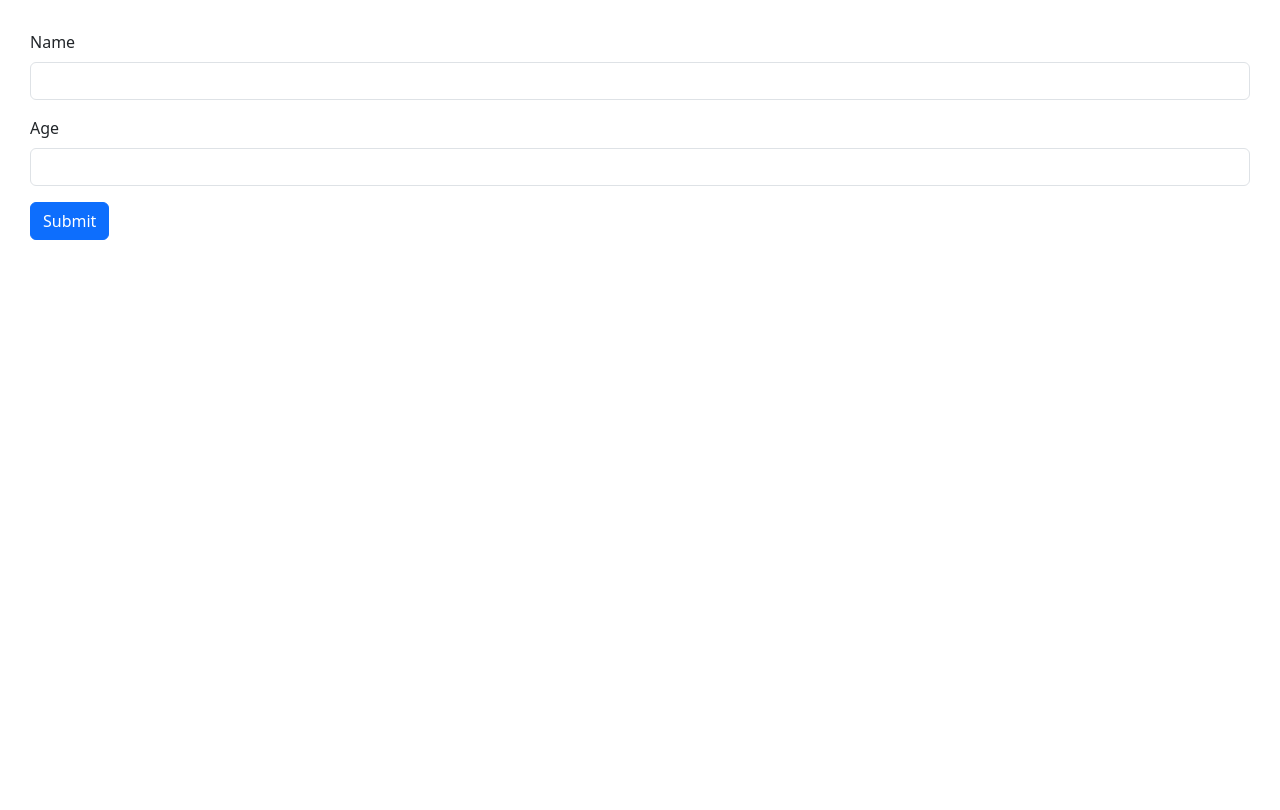
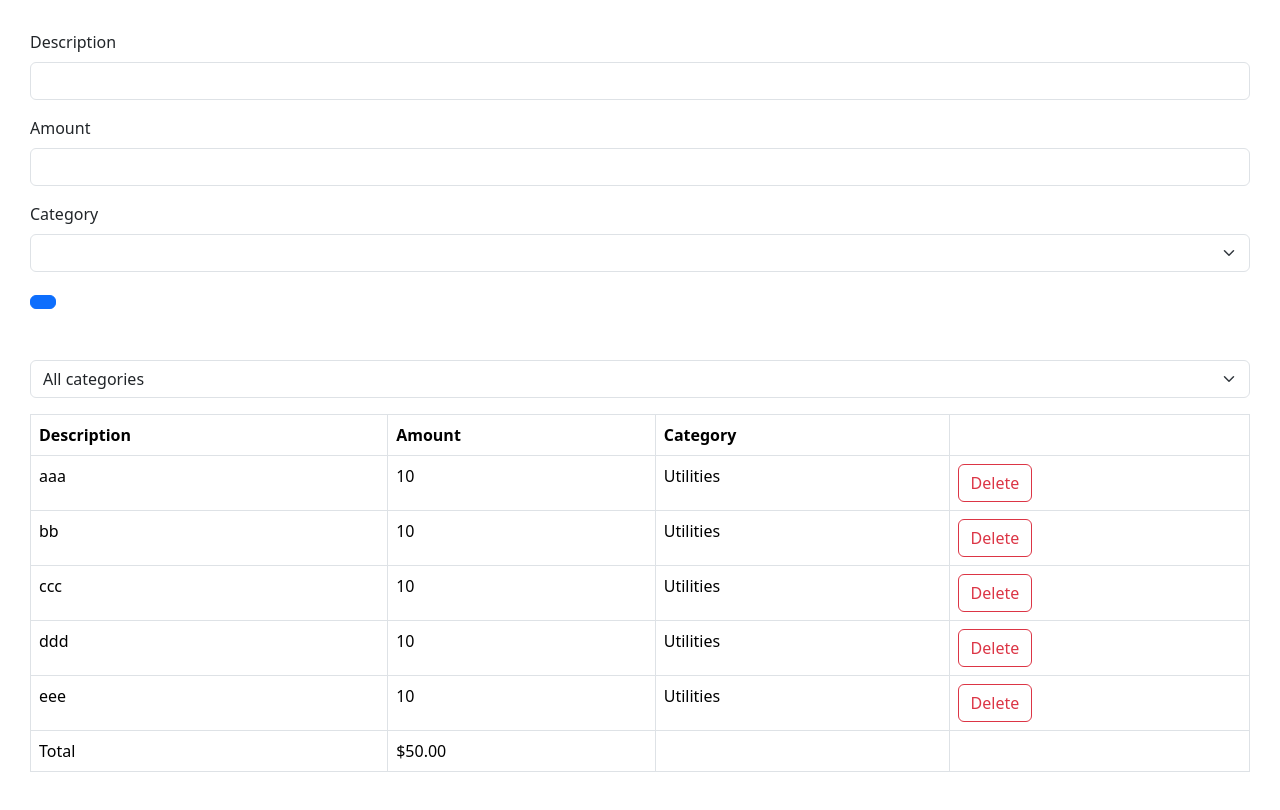
Before and after one commit to Focuscode77/React-X, a React (Vite) app in the folder react-app/: page / in a window 1280 px wide. Shown: the top 810 px of the page. Built offline with nearby package versions, Linux system fonts and the light colour scheme.

Commit message:
Updated Expense form

```diff
--- a/react-app/src/App.tsx
+++ b/react-app/src/App.tsx
@@ -1,16 +1,38 @@
-import React, { Fragment } from 'react';
-import Form from './components/Form'
-import { useState } from 'react';
-
-
+import React, { Fragment, useState } from 'react';
+import ExpenseList from "./expense-tracker/components/ExpenseList";
+import ExpenseFilter from "./expense-tracker/components/ExpenseFilter";
+import ExpenseForm from "./expense-tracker/components/ExpenseForm";
+export const categories = ["Groceries", "Utilities", "Entertainment"];
 
 
 function App() {
 
+  const [selectedCategory, setselectedCategory] = useState("");
+
+  const [expenses, setExpenses] = useState([
+    { id: 1, description: 'aaa', amount: 10, category: 'Utilities' },
+    { id: 2, description: 'bb', amount: 10, category: 'Utilities' },
+    { id: 3, description: 'ccc', amount: 10, category: 'Utilities' },
+    { id: 4, description: 'ddd', amount: 10, category: 'Utilities' },
+    { id: 5, description: 'eee', amount: 10, category: 'Utilities' }
+
+
+  ]);
+
+  const visiableExpenses = selectedCategory ? expenses.filter(e => e.category === selectedCategory) : expenses
   return (
 
     <div>
-      <Form />
+      <div>
+        <div className="mb-5">
+          <ExpenseForm />
+        </div>
+      </div>
+      <div className="mb-3">
+        <ExpenseFilter onSelectCategory={category => setselectedCategory(category)} />
+      </div>
+
+      <ExpenseList expenses={visiableExpenses} onDelete={(id) => setExpenses(expenses.filter(e => e.id !== id))} />
     </div>
 
 
--- a/react-app/src/components/Form.tsx
+++ b/react-app/src/components/Form.tsx
@@ -25,14 +25,19 @@ const Form = () => {
     return (
         <form onSubmit={handleSubmit(onSubmit)}>
 
-            <div className="mb-3"><label htmlFor="name" className="form-label">Name</label>
+            <div className="mb-3"><label htmlFor="name" className="form-label">Description</label>
                 <input {...register('name')} id="name" type="text" className="form-control" />
                 {errors.name && (<p className="text-danger">{errors.name.message}</p>)}
 
             </div>
 
-            <div className="mb-3"><label htmlFor="age" className="form-label">Age</label>
+            <div className="mb-3"><label htmlFor="age" className="form-label">Amount</label>
                 <input {...register('age', { valueAsNumber: true })} id="age" type="number" className="form-control" />
+                {errors.age && (<p className="text-danger">{errors.age.message}</p>)}
+            </div>
+
+            <div className="mb-3"><label htmlFor="age" className="form-label">Category</label>
+                <input {...register('age', { valueAsNumber: true })} id="age" type="dropdown" className="form-control" />
                 {errors.age && (<p className="text-danger">{errors.age.message}</p>)}
             </div>
             <button className="btn btn-primary" type="submit">Submit</button>
--- /dev/null
+++ b/react-app/src/expense-tracker/components/ExpenseFilter.tsx
@@ -0,0 +1,21 @@
+import React from 'react'
+import categories from '../../App';
+interface Props {
+
+    onSelectCategory: (cateegory: string) => void;
+
+
+
+}
+
+
+const ExpenseFilter = ({ onSelectCategory }: Props) => {
+    return (
+        <select name="" id="" className="form-select" onChange={(event) => onSelectCategory(event.target.value)}>
+            <option value=""> All categories</option>
+
+        </select>
+    )
+}
+
+export default ExpenseFilter
--- /dev/null
+++ b/react-app/src/expense-tracker/components/ExpenseForm.tsx
@@ -0,0 +1,25 @@
+import React from 'react'
+import categories from '../../App';
+const ExpenseForm = () => {
+    return (
+        <form>
+
+            <div className="mb-3">
+                <label htmlFor="description" className="form-label">Description</label>
+                <input id="description" className="form-control"></input>
+            </div>
+            <div className="mb-3"><label htmlFor="amount" className="form-label">Amount</label>
+                <input id="amount" type="number" className="form-control" />
+            </div>
+            <div className="mb-3"><label htmlFor="category" className="form-label">Category</label>
+                <select name="" id="category" className="form-select">
+                    <option value=""></option>
+
+                </select>
+            </div>
+            <button className="btn btn-primary"></button>
+        </form>
+    )
+}
+
+export default ExpenseForm
--- /dev/null
+++ b/react-app/src/expense-tracker/components/ExpenseList.tsx
@@ -0,0 +1,59 @@
+import React from 'react'
+
+interface Expense {
+    id: number;
+    description: string;
+    amount: number;
+    category: string;
+
+}
+
+
+
+interface Props {
+
+    expenses: Expense[]
+    onDelete: (id: number) => void;
+
+
+}
+
+
+const ExpenseList = ({ expenses, onDelete }: Props) => {
+    if (expenses.length === 0) return null;
+
+    return (
+        <table className="table table-bordered">
+            <thead>
+                <tr>
+                    <th>Description</th>
+                    <th>Amount</th>
+                    <th>Category</th>
+                    <th></th>
+                </tr>
+            </thead>
+            <tbody>
+                {expenses.map(expense => <tr key={expense.id}>
+
+                    <td>{expense.description}</td>
+                    <td>{expense.amount}</td>
+                    <td>{expense.category}</td>
+                    <td>
+                        <button className="btn btn-outline-danger" onClick={() => onDelete(expense.id)}>Delete </button>
+                    </td>
+
+                </tr>)}
+            </tbody>
+            <tfoot>
+                <tr>
+                    <td>Total</td>
+                    <td>${expenses.reduce((acc, expense) => expense.amount + acc, 0).toFixed(2)}</td>
+                    <td></td>
+                    <td></td>
+                </tr>
+            </tfoot>
+        </table>
+    )
+}
+
+export default ExpenseList
```
Also changed, not shown: react-app/src/expense-tracker/test/nex.tsx (added, +11 -0 lines).
